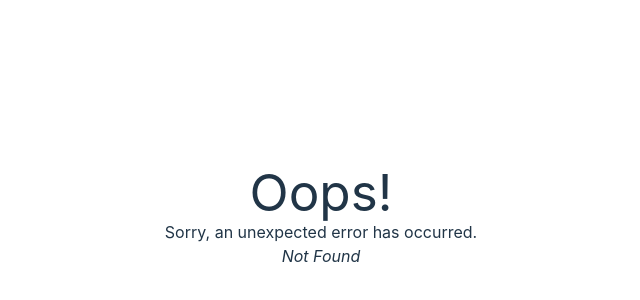
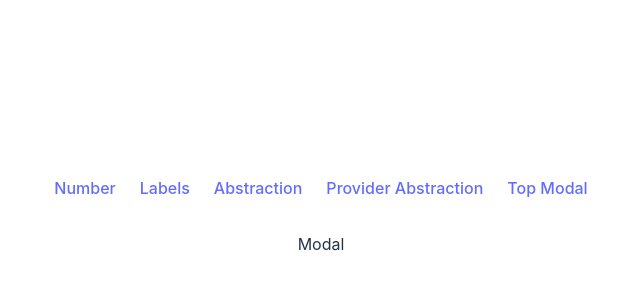
Before and after one commit to luismartinezs/rxjs-react, a React (Vite) app: page /top-modal in a window 1280 px wide. Before the commit this address had no page. Shown: the part 184-484 px from the top of the page, without its empty margins (319-959 px from the left). Built offline with nearby package versions, Linux system fonts and the light colour scheme.

Commit message:
feat: scaffold top modal

```diff
--- /dev/null
+++ b/src/examples/top-modal/Modal.tsx
@@ -0,0 +1,3 @@
+export default function Modal() {
+  return <div>Modal</div>;
+}
--- /dev/null
+++ b/src/examples/top-modal/Root.tsx
@@ -0,0 +1,9 @@
+import Modal from "./Modal";
+
+export default function Root() {
+  return (
+    <div>
+      <Modal />
+    </div>
+  );
+}
--- a/src/main.tsx
+++ b/src/main.tsx
@@ -7,6 +7,7 @@ import Number from "./routes/number";
 import A11yLabels from "./routes/a11yLabels";
 import Abstraction from "./routes/abstraction";
 import ProviderAbstraction from "./routes/providerAbstraction";
+import TopModal from "./routes/topModal";
 import ErrorPage from "./error-page";
 import "./App.css";
 
@@ -36,6 +37,11 @@ const router = createBrowserRouter([
         element: <ProviderAbstraction />,
         errorElement: <ErrorPage />,
       },
+      {
+        path: "top-modal",
+        element: <TopModal />,
+        errorElement: <ErrorPage />,
+      },
     ],
   },
 ]);
--- a/src/routes/root.tsx
+++ b/src/routes/root.tsx
@@ -17,6 +17,10 @@ const routeList = [
     href: "provider",
     label: "Provider Abstraction",
   },
+  {
+    href: "top-modal",
+    label: "Top Modal",
+  },
 ];
 
 export default function Root() {
--- /dev/null
+++ b/src/routes/topModal.tsx
@@ -0,0 +1,5 @@
+import Root from "../examples/top-modal/Root";
+
+export default function TopModal() {
+  return <Root />;
+}
```
Also changed, not shown: src/examples/top-modal/store.tsx (added).
